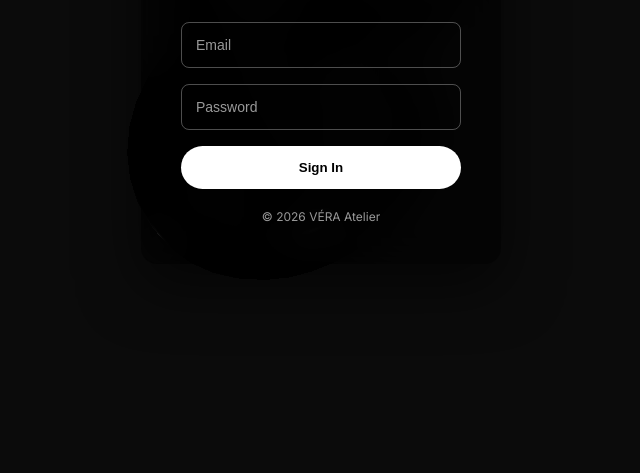
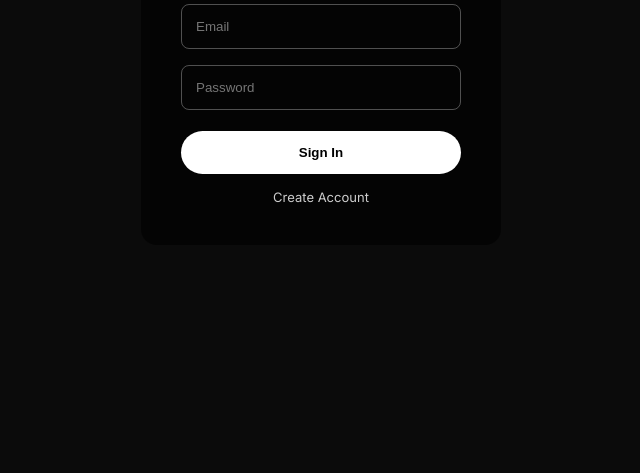
Before and after one commit to debugcat-hub/https-debugcat-hub.github.io-, a plain HTML site: page index.html in a window 1280 px wide. Shown: the part 327-800 px from the top of the page, without its empty margins (319-959 px from the left). Drawn offline with nearby package versions, Linux system fonts and the light colour scheme.

Commit message:
Refactor index.html for VÉRA Atelier branding

```diff
--- a/index.html
+++ b/index.html
@@ -2,183 +2,171 @@
 <html lang="en">
 <head>
 <meta charset="UTF-8">
-  <title>VÉRA — Fashion Login</title>
+<title>VÉRA Atelier</title>
 <meta name="viewport" content="width=device-width, initial-scale=1.0">
 
-  <!-- Google Font -->
-  <link href="https://fonts.googleapis.com/css2?family=Playfair+Display:wght@500;700&family=Inter:wght@300;400&display=swap" rel="stylesheet">
-
-  <!-- Three.js -->
-  <script src="https://cdn.jsdelivr.net/npm/three@0.158.0/build/three.min.js"></script>
+<link href="https://fonts.googleapis.com/css2?family=Playfair+Display:wght@600&family=Inter:wght@300;400&display=swap" rel="stylesheet">
 
 <style>
-    * {
-      margin: 0;
-      padding: 0;
-      box-sizing: border-box;
+
+*{
+margin:0;
+padding:0;
+box-sizing:border-box;
 }
 
-    body {
-      font-family: 'Inter', sans-serif;
-      height: 100vh;
-      overflow: hidden;
-      background: #0b0b0b;
-      color: white;
+body{
+font-family:'Inter',sans-serif;
+background:#0b0b0b;
+color:white;
+height:100vh;
+display:flex;
+align-items:center;
+justify-content:center;
 }
 
-    canvas {
-      position: fixed;
-      top: 0;
-      left: 0;
-      z-index: 0;
+.page{
+display:none;
 }
 
-    .login-container {
-      position: relative;
-      z-index: 2;
-      height: 100vh;
-      display: flex;
-      align-items: center;
-      justify-content: center;
+.active{
+display:block;
 }
 
-    .login-box {
-      width: 360px;
-      padding: 40px;
-      background: rgba(0, 0, 0, 0.6);
-      backdrop-filter: blur(20px);
-      border-radius: 16px;
-      box-shadow: 0 20px 60px rgba(0,0,0,0.6);
+.box{
+width:360px;
+padding:40px;
+background:rgba(0,0,0,0.6);
+border-radius:16px;
+backdrop-filter:blur(20px);
+text-align:center;
 }
 
-    .brand {
-      font-family: 'Playfair Display', serif;
-      font-size: 32px;
-      text-align: center;
-      margin-bottom: 10px;
-      letter-spacing: 2px;
+.brand{
+font-family:'Playfair Display',serif;
+font-size:32px;
+margin-bottom:20px;
+letter-spacing:2px;
 }
 
-    .subtitle {
-      text-align: center;
-      font-size: 14px;
-      opacity: 0.7;
-      margin-bottom: 30px;
+input{
+width:100%;
+padding:14px;
+margin-bottom:16px;
+background:transparent;
+border:1px solid rgba(255,255,255,0.3);
+border-radius:8px;
+color:white;
 }
 
-    input {
-      width: 100%;
-      padding: 14px;
-      margin-bottom: 16px;
-      background: transparent;
-      border: 1px solid rgba(255,255,255,0.3);
-      border-radius: 8px;
-      color: white;
-      font-size: 14px;
+button{
+width:100%;
+padding:14px;
+border:none;
+border-radius:30px;
+background:white;
+color:black;
+font-weight:600;
+cursor:pointer;
+margin-top:5px;
 }
 
-    input::placeholder {
-      color: rgba(255,255,255,0.6);
+.link{
+margin-top:15px;
+font-size:13px;
+opacity:0.8;
+cursor:pointer;
 }
 
-    button {
-      width: 100%;
-      padding: 14px;
-      border: none;
-      border-radius: 30px;
-      background: white;
-      color: black;
-      font-weight: 600;
-      cursor: pointer;
-      transition: all 0.3s ease;
+.dashboard{
+text-align:center;
 }
 
-    button:hover {
-      background: #e6e6e6;
-      transform: translateY(-2px);
+.logout{
+margin-top:30px;
 }
 
-    .footer-text {
-      margin-top: 20px;
-      text-align: center;
-      font-size: 12px;
-      opacity: 0.6;
-    }
 </style>
 </head>
 
 <body>
 
-<canvas id="bg"></canvas>
+<!-- LOGIN PAGE -->
 
-<div class="login-container">
-  <div class="login-box">
+<div id="loginPage" class="page active">
+<div class="box">
+
 <div class="brand">VÉRA</div>
-    <div class="subtitle">Luxury Fashion Access</div>
 
 <input type="email" placeholder="Email">
 <input type="password" placeholder="Password">
 
-    <button>Sign In</button>
+<button onclick="showDashboard()">Sign In</button>
 
-    <div class="footer-text">
-      © 2026 VÉRA Atelier
-    </div>
+<div class="link" onclick="showSignup()">Create Account</div>
+
 </div>
 </div>
 
+
+<!-- SIGNUP PAGE -->
+
+<div id="signupPage" class="page">
+<div class="box">
+
+<div class="brand">VÉRA</div>
+
+<input type="text" placeholder="Full Name">
+<input type="email" placeholder="Email">
+<input type="password" placeholder="Password">
+
+<button onclick="showDashboard()">Sign Up</button>
+
+<div class="link" onclick="showLogin()">Back to Login</div>
+
+</div>
+</div>
+
+
+<!-- DASHBOARD PAGE -->
+
+<div id="dashboardPage" class="page">
+<div class="box dashboard">
+
+<div class="brand">VÉRA</div>
+
+<h2>Welcome to VÉRA Atelier</h2>
+<p style="margin-top:10px; opacity:0.7;">
+Luxury Fashion Dashboard
+</p>
+
+<button class="logout" onclick="showLogin()">Logout</button>
+
+</div>
+</div>
+
+
 <script>
-  // THREE.JS SCENE
-  const scene = new THREE.Scene();
 
-  const camera = new THREE.PerspectiveCamera(
-    75,
-    window.innerWidth / window.innerHeight,
-    0.1,
-    1000
-  );
-  camera.position.z = 6;
-
-  const renderer = new THREE.WebGLRenderer({
-    canvas: document.getElementById('bg'),
-    alpha: true
-  });
-  renderer.setSize(window.innerWidth, window.innerHeight);
-  renderer.setPixelRatio(window.devicePixelRatio);
-
-  // Geometry (fashion-like abstract form)
-  const geometry = new THREE.TorusKnotGeometry(1.5, 0.4, 120, 16);
-  const material = new THREE.MeshStandardMaterial({
-    color: 0xffffff,
-    metalness: 0.7,
-    roughness: 0.2
-  });
-  const knot = new THREE.Mesh(geometry, material);
-  scene.add(knot);
-
-  // Lighting
-  const light1 = new THREE.PointLight(0xffffff, 1);
-  light1.position.set(5, 5, 5);
-  scene.add(light1);
-
-  const light2 = new THREE.PointLight(0xffffff, 0.5);
-  light2.position.set(-5, -5, -5);
-  scene.add(light2);
-
-  function animate() {
-    requestAnimationFrame(animate);
-    knot.rotation.x += 0.002;
-    knot.rotation.y += 0.003;
-    renderer.render(scene, camera);
+function hideAll(){
+document.querySelectorAll(".page").forEach(p=>p.classList.remove("active"))
 }
 
-  animate();
+function showLogin(){
+hideAll()
+document.getElementById("loginPage").classList.add("active")
+}
 
-  window.addEventListener('resize', () => {
-    camera.aspect = window.innerWidth / window.innerHeight;
-    camera.updateProjectionMatrix();
-    renderer.setSize(window.innerWidth, window.innerHeight);
-  });
+function showSignup(){
+hideAll()
+document.getElementById("signupPage").classList.add("active")
+}
+
+function showDashboard(){
+hideAll()
+document.getElementById("dashboardPage").classList.add("active")
+}
+
 </script>
 
 </body>
```
Lines whose indentation alone changed are shown as unchanged.
